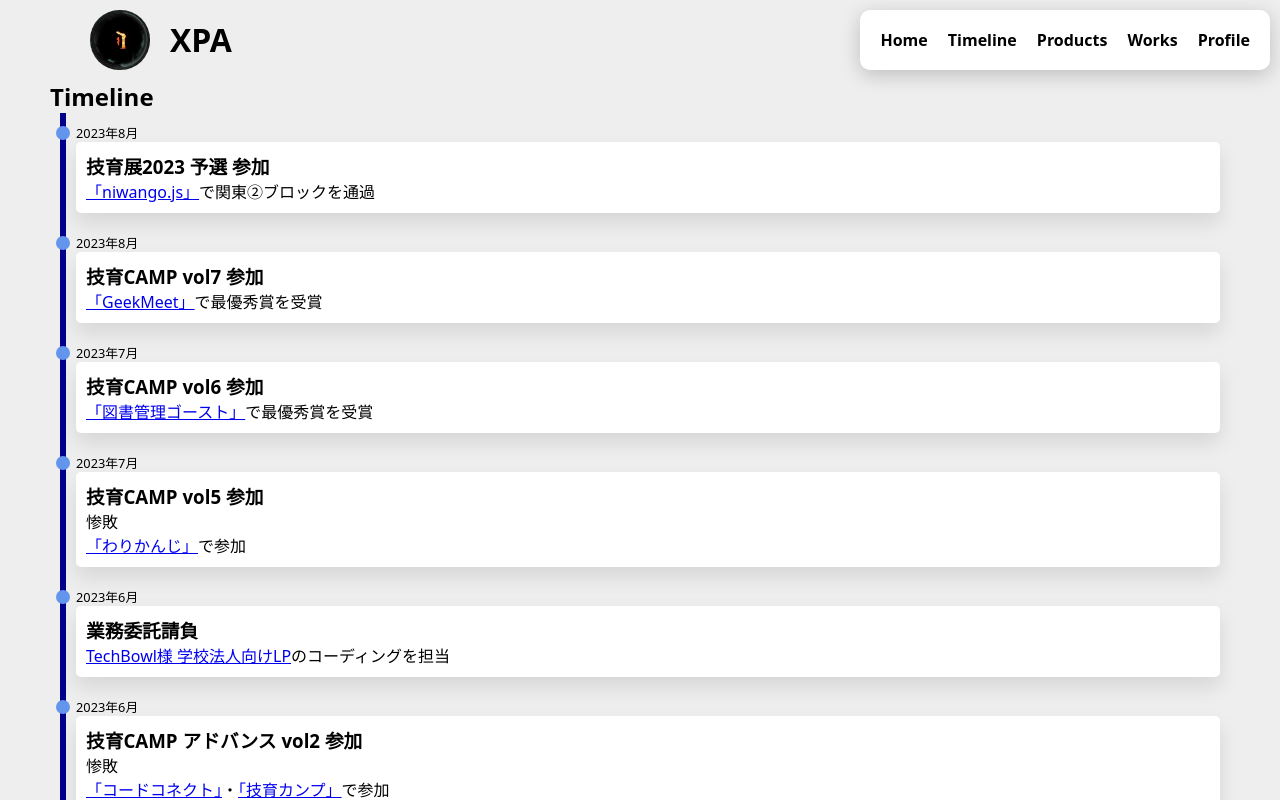
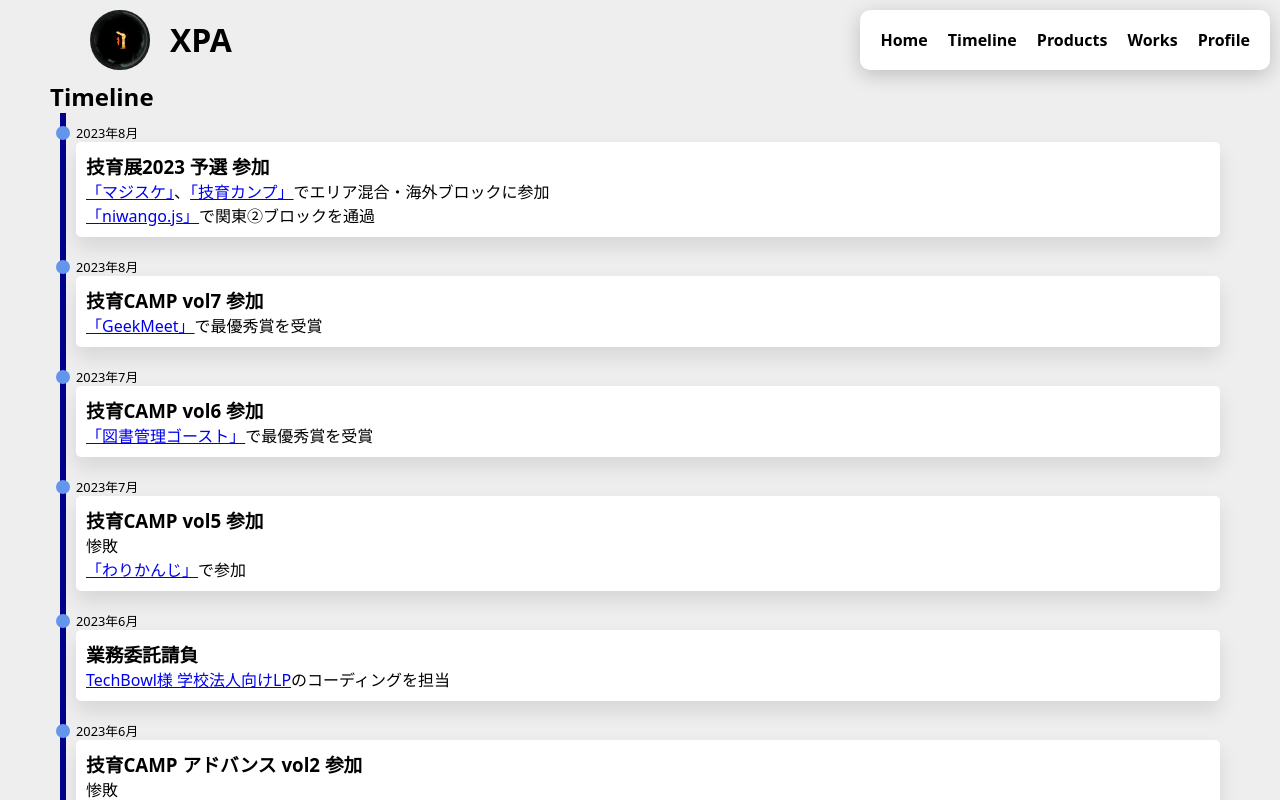
Before and after one commit to xpadev-net/portfolio, a Next.js app: page / in a window 1280 px wide. Shown: the top 800 px of the page. Built offline with nearby package versions, Linux system fonts and the light colour scheme.

Commit message:
update: timeline

```diff
--- a/src/components/timeline/index.tsx
+++ b/src/components/timeline/index.tsx
@@ -12,6 +12,11 @@ const Timeline = ({ id }: props) => {
       <h2>Timeline</h2>
       <TimelineItem date={"2023年8月"}>
         <h3>技育展2023 予選 参加</h3>
+        <p>
+          <a href={"#p_magische"}>「マジスケ」</a>、
+          <a href={"#p_geekcomp"}>「技育カンプ」</a>
+          でエリア混合・海外ブロックに参加
+        </p>
         <p>
           <a href={"#p_niwango_js"}>「niwango.js」</a>
           で関東②ブロックを通過
```
